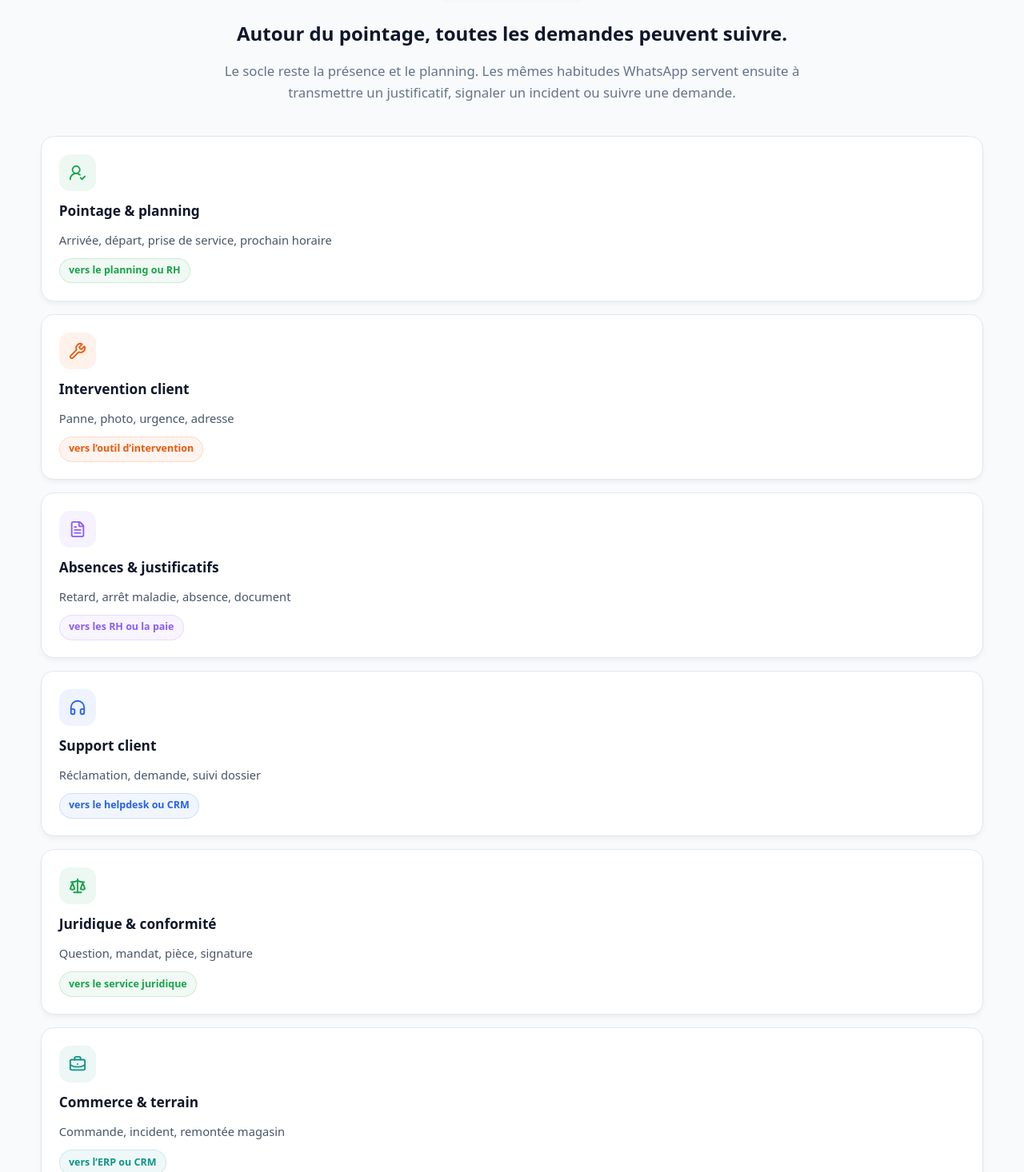
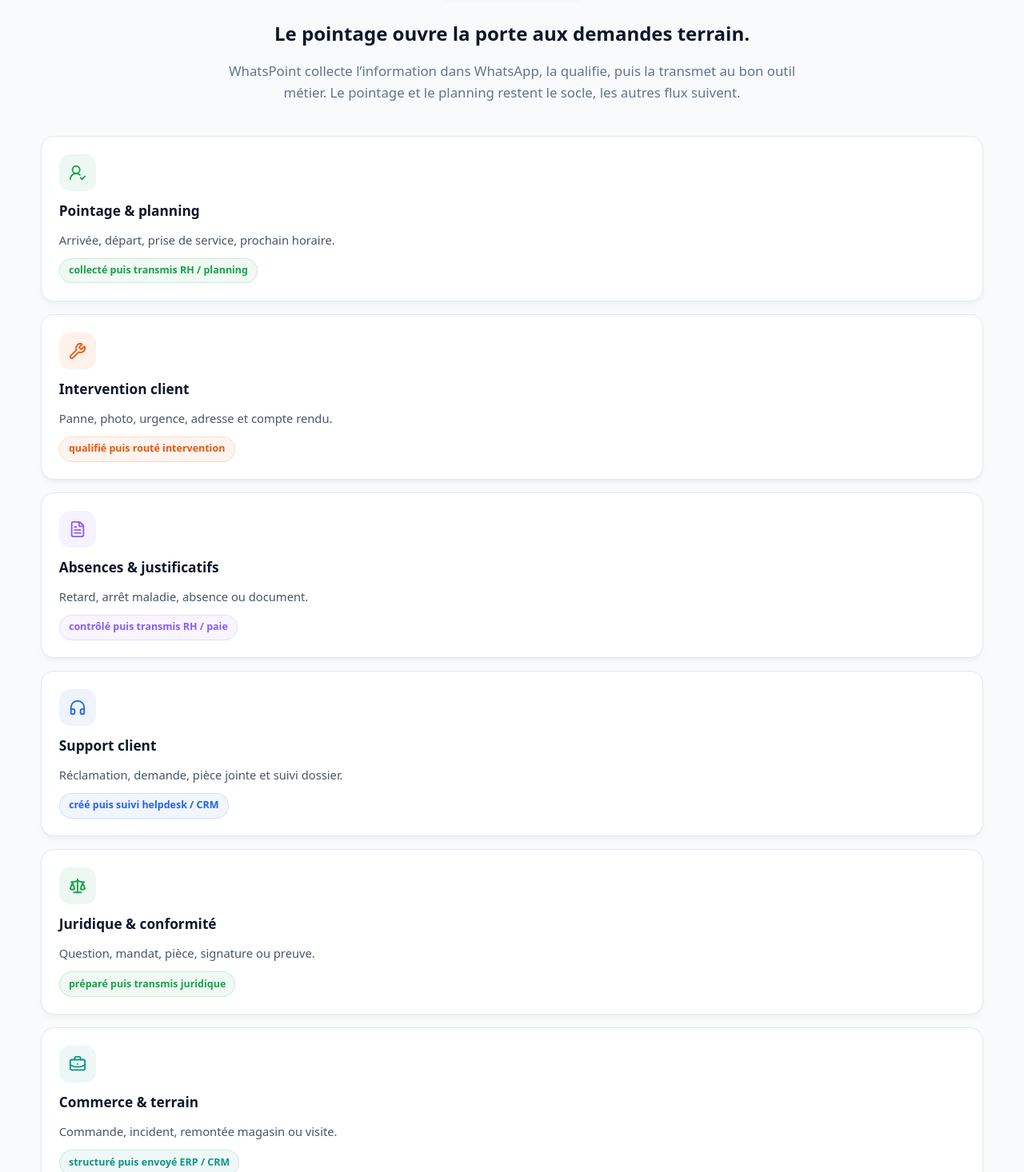
Before and after one commit to astauriabidco-maker/Autowhat, a React (Vite) app in the folder client/: page / in a window 1280 px wide. Shown: the part 1624-3090 px from the top of the page at 80% size. Built offline with nearby package versions, Linux system fonts and the light colour scheme; no server answers.

Commit message:
feat: clarify landing trust and routing blocks

```diff
--- a/client/src/components/landing/IntegrationsSection.tsx
+++ b/client/src/components/landing/IntegrationsSection.tsx
@@ -1,5 +1,6 @@
 import { motion } from 'framer-motion';
 import { useVisitor } from '../../context/VisitorContext';
+import { useIsMobile } from '../../hooks/useMediaQuery';
 import {
     ArrowRightLeft,
     BriefcaseBusiness,
@@ -15,48 +16,49 @@
 
 export default function IntegrationsSection() {
     const { deviceType } = useVisitor();
-    const isMobile = deviceType === 'mobile';
+    const isViewportMobile = useIsMobile();
+    const isMobile = deviceType === 'mobile' || isViewportMobile;
 
     const businessFlows = [
         {
             title: 'Pointage & planning',
-            example: 'Arrivée, départ, prise de service, prochain horaire',
-            target: 'vers le planning ou RH',
+            example: 'Arrivée, départ, prise de service, prochain horaire.',
+            target: 'collecté puis transmis RH / planning',
             icon: <UserRoundCheck size={22} />,
             color: '#16a34a'
         },
         {
             title: 'Intervention client',
-            example: 'Panne, photo, urgence, adresse',
-            target: 'vers l’outil d’intervention',
+            example: 'Panne, photo, urgence, adresse et compte rendu.',
+            target: 'qualifié puis routé intervention',
             icon: <Wrench size={22} />,
             color: '#ea580c'
         },
         {
             title: 'Absences & justificatifs',
-            example: 'Retard, arrêt maladie, absence, document',
-            target: 'vers les RH ou la paie',
+            example: 'Retard, arrêt maladie, absence ou document.',
+            target: 'contrôlé puis transmis RH / paie',
             icon: <FileText size={22} />,
             color: '#8b5cf6'
         },
         {
             title: 'Support client',
-            example: 'Réclamation, demande, suivi dossier',
-            target: 'vers le helpdesk ou CRM',
+            example: 'Réclamation, demande, pièce jointe et suivi dossier.',
+            target: 'créé puis suivi helpdesk / CRM',
             icon: <Headphones size={22} />,
             color: '#2563eb'
         },
         {
             title: 'Juridique & conformité',
-            example: 'Question, mandat, pièce, signature',
-            target: 'vers le service juridique',
+            example: 'Question, mandat, pièce, signature ou preuve.',
+            target: 'préparé puis transmis juridique',
             icon: <Scale size={22} />,
             color: '#16a34a'
         },
         {
             title: 'Commerce & terrain',
-            example: 'Commande, incident, remontée magasin',
-            target: 'vers l’ERP ou CRM',
+            example: 'Commande, incident, remontée magasin ou visite.',
+            target: 'structuré puis envoyé ERP / CRM',
             icon: <BriefcaseBusiness size={22} />,
             color: '#0d9488'
         }
@@ -106,7 +108,7 @@
                         marginBottom: '1rem',
                         letterSpacing: 0
                     }}>
-                        Autour du pointage, toutes les demandes peuvent suivre.
+                        Le pointage ouvre la porte aux demandes terrain.
                     </h2>
                     <p style={{
                         color: '#64748b',
@@ -115,8 +117,8 @@
                         margin: '0 auto 2.5rem',
                         lineHeight: 1.6
                     }}>
-                        Le socle reste la présence et le planning. Les mêmes habitudes WhatsApp
-                        servent ensuite à transmettre un justificatif, signaler un incident ou suivre une demande.
+                        WhatsPoint collecte l’information dans WhatsApp, la qualifie, puis la transmet
+                        au bon outil métier. Le pointage et le planning restent le socle, les autres flux suivent.
                     </p>
                 </motion.div>
 
@@ -128,8 +130,8 @@
                     {businessFlows.map((flow, idx) => (
                         <motion.div
                             key={flow.title}
-                            initial={{ opacity: 0, y: 20 }}
-                            whileInView={{ opacity: 1, y: 0 }}
+                            initial={{ y: 20 }}
+                            whileInView={{ y: 0 }}
                             transition={{ duration: 0.4, delay: idx * 0.08 }}
                             viewport={{ once: true }}
                             style={{
@@ -203,13 +205,13 @@
                         fontWeight: 600,
                         marginBottom: '0.25rem'
                     }}>
-                        Se connecte à vos outils existants si besoin
+                        WhatsPoint ne remplace pas vos logiciels métier : il les alimente.
                     </div>
                     {capabilities.map((capability, idx) => (
                         <motion.div
                             key={capability.name}
-                            initial={{ opacity: 0, scale: 0.9 }}
-                            whileInView={{ opacity: 1, scale: 1 }}
+                            initial={{ scale: 0.9 }}
+                            whileInView={{ scale: 1 }}
                             transition={{ duration: 0.4, delay: idx * 0.08 }}
                             viewport={{ once: true }}
                             style={{
@@ -249,8 +251,8 @@
                     ))}
 
                     <motion.div
-                        initial={{ opacity: 0, scale: 0.9 }}
-                        whileInView={{ opacity: 1, scale: 1 }}
+                        initial={{ scale: 0.9 }}
+                        whileInView={{ scale: 1 }}
                         transition={{ duration: 0.4, delay: 0.24 }}
                         viewport={{ once: true }}
                         style={{
--- a/client/src/components/landing/TrustSection.tsx
+++ b/client/src/components/landing/TrustSection.tsx
@@ -1,37 +1,39 @@
 import { motion } from 'framer-motion';
 import {
     Shield,
-    Eye,
-    Trash2,
+    EyeOff,
+    Clock3,
     Database,
     Lock,
-    CheckCircle
+    ClipboardCheck
 } from 'lucide-react';
 import { useTranslation } from 'react-i18next';
 import { useVisitor } from '../../context/VisitorContext';
+import { useIsMobile } from '../../hooks/useMediaQuery';
 
 export default function TrustSection() {
     const { t } = useTranslation();
     const { deviceType } = useVisitor();
-    const isMobile = deviceType === 'mobile';
+    const isViewportMobile = useIsMobile();
+    const isMobile = deviceType === 'mobile' || isViewportMobile;
 
     const trustFeatures = [
         {
-            icon: <Eye size={28} />,
-            title: t('landing.trust.stealth.title', 'Mode Furtif'),
-            description: t('landing.trust.stealth.desc', 'Nos algorithmes anonymisent les noms de chantiers avant qu\'ils n\'atteignent WhatsApp.'),
+            icon: <EyeOff size={28} />,
+            title: t('landing.trust.stealth.title', 'Données minimisées'),
+            description: t('landing.trust.stealth.desc', 'WhatsPoint ne transmet que l’information utile au traitement métier, avec masquage des détails sensibles quand c’est nécessaire.'),
             color: '#8b5cf6'
         },
         {
-            icon: <Trash2 size={28} />,
-            title: t('landing.trust.retention.title', 'Auto-Destruction'),
-            description: t('landing.trust.retention.desc', 'Vos archives sont supprimées automatiquement selon vos règles RGPD.'),
+            icon: <Clock3 size={28} />,
+            title: t('landing.trust.retention.title', 'Conservation maîtrisée'),
+            description: t('landing.trust.retention.desc', 'Présences, justificatifs et demandes suivent vos durées de conservation, avec suppression ou archivage selon vos règles.'),
             color: '#f59e0b'
         },
         {
             icon: <Database size={28} />,
-            title: t('landing.trust.isolation.title', 'Cloisonnement'),
-            description: t('landing.trust.isolation.desc', 'Chaque entreprise possède sa base de données isolée. Zéro mélange.'),
+            title: t('landing.trust.isolation.title', 'Cloisonnement client'),
+            description: t('landing.trust.isolation.desc', 'Chaque organisation garde son espace, ses rôles, ses flux et ses historiques séparés des autres clients.'),
             color: '#10b981'
         }
     ];
@@ -83,9 +85,9 @@
                         fontWeight: 800,
                         marginBottom: '1rem',
                         lineHeight: 1.2,
-                        letterSpacing: '-0.02em'
+                        letterSpacing: 0
                     }}>
-                        {t('landing.trust.title', 'Vos données n\'appartiennent pas à Meta.')}
+                        {t('landing.trust.title', 'WhatsApp est le canal, pas votre système métier.')}
                     </h2>
                     <p style={{
                         color: '#475569',
@@ -94,7 +96,7 @@
                         margin: '0 auto',
                         lineHeight: 1.6
                     }}>
-                        {t('landing.trust.subtitle', 'WhatsApp est le canal. Jamais le propriétaire de vos informations.')}
+                        {t('landing.trust.subtitle', 'WhatsPoint capte les échanges terrain, garde la maîtrise des données et transmet uniquement ce qui doit être traité.')}
                     </p>
                 </motion.div>
 
@@ -107,8 +109,8 @@
                     {trustFeatures.map((feature, idx) => (
                         <motion.div
                             key={idx}
-                            initial={{ opacity: 0, y: 30 }}
-                            whileInView={{ opacity: 1, y: 0 }}
+                            initial={{ y: 30 }}
+                            whileInView={{ y: 0 }}
                             transition={{ duration: 0.6, delay: idx * 0.1 }}
                             viewport={{ once: true }}
                             style={{
@@ -172,8 +174,8 @@
 
                 {/* Bottom guarantee badges */}
                 <motion.div
-                    initial={{ opacity: 0, y: 20 }}
-                    whileInView={{ opacity: 1, y: 0 }}
+                    initial={{ y: 20 }}
+                    whileInView={{ y: 0 }}
                     transition={{ duration: 0.6, delay: 0.3 }}
                     viewport={{ once: true }}
                     style={{
@@ -185,9 +187,9 @@
                     }}
                 >
                     {[
-                        { icon: <Lock size={16} />, text: t('landing.trust.badges.encrypted', 'Chiffrement AES-256') },
-                        { icon: <Shield size={16} />, text: t('landing.trust.badges.gdpr', 'Conforme RGPD') },
-                        { icon: <CheckCircle size={16} />, text: t('landing.trust.badges.audit', 'Audité annuellement') }
+                        { icon: <Lock size={16} />, text: t('landing.trust.badges.encrypted', 'Accès sécurisés') },
+                        { icon: <Shield size={16} />, text: t('landing.trust.badges.gdpr', 'Règles RGPD configurables') },
+                        { icon: <ClipboardCheck size={16} />, text: t('landing.trust.badges.audit', 'Historique traçable') }
                     ].map((badge, idx) => (
                         <div key={idx} style={{
                             display: 'flex',
--- a/client/src/locales/en.json
+++ b/client/src/locales/en.json
@@ -40,24 +40,24 @@
             }
         },
         "trust": {
-            "title": "Your data doesn't belong to Meta.",
-            "subtitle": "WhatsApp is the channel. Never the owner of your information.",
+            "title": "WhatsApp is the channel, not your business system.",
+            "subtitle": "WhatsPoint captures field conversations, keeps data under control, and only sends what needs to be processed.",
             "stealth": {
-                "title": "Stealth Mode",
-                "desc": "Our algorithms anonymize project names before they reach WhatsApp."
+                "title": "Minimized data",
+                "desc": "WhatsPoint only sends the information needed for business processing, with sensitive details masked when required."
             },
             "retention": {
-                "title": "Auto-Destruction",
-                "desc": "Your archives are automatically deleted according to your GDPR rules."
+                "title": "Controlled retention",
+                "desc": "Attendance, supporting documents and requests follow your retention periods, with deletion or archiving based on your rules."
             },
             "isolation": {
-                "title": "Isolation",
-                "desc": "Each company has its own isolated database. Zero mixing."
+                "title": "Client separation",
+                "desc": "Each organization keeps its workspace, roles, flows and history separated from other clients."
             },
             "badges": {
-                "encrypted": "AES-256 Encryption",
-                "gdpr": "GDPR Compliant",
-                "audit": "Annually Audited"
+                "encrypted": "Secured access",
+                "gdpr": "Configurable GDPR rules",
+                "audit": "Traceable history"
             }
         },
         "suite": {
--- a/client/src/locales/fr.json
+++ b/client/src/locales/fr.json
@@ -40,24 +40,24 @@
             }
         },
         "trust": {
-            "title": "Vos données n'appartiennent pas à Meta.",
-            "subtitle": "WhatsApp est le canal. Jamais le propriétaire de vos informations.",
+            "title": "WhatsApp est le canal, pas votre système métier.",
+            "subtitle": "WhatsPoint capte les échanges terrain, garde la maîtrise des données et transmet uniquement ce qui doit être traité.",
             "stealth": {
-                "title": "Mode Furtif",
-                "desc": "Nos algorithmes anonymisent les noms de chantiers avant qu'ils n'atteignent WhatsApp."
+                "title": "Données minimisées",
+                "desc": "WhatsPoint ne transmet que l'information utile au traitement métier, avec masquage des détails sensibles quand c'est nécessaire."
             },
             "retention": {
-                "title": "Auto-Destruction",
-                "desc": "Vos archives sont supprimées automatiquement selon vos règles RGPD."
+                "title": "Conservation maîtrisée",
+                "desc": "Présences, justificatifs et demandes suivent vos durées de conservation, avec suppression ou archivage selon vos règles."
             },
             "isolation": {
-                "title": "Cloisonnement",
-                "desc": "Chaque entreprise possède sa base de données isolée. Zéro mélange."
+                "title": "Cloisonnement client",
+                "desc": "Chaque organisation garde son espace, ses rôles, ses flux et ses historiques séparés des autres clients."
             },
             "badges": {
-                "encrypted": "Chiffrement AES-256",
-                "gdpr": "Conforme RGPD",
-                "audit": "Audité annuellement"
+                "encrypted": "Accès sécurisés",
+                "gdpr": "Règles RGPD configurables",
+                "audit": "Historique traçable"
             }
         },
         "suite": {
```
